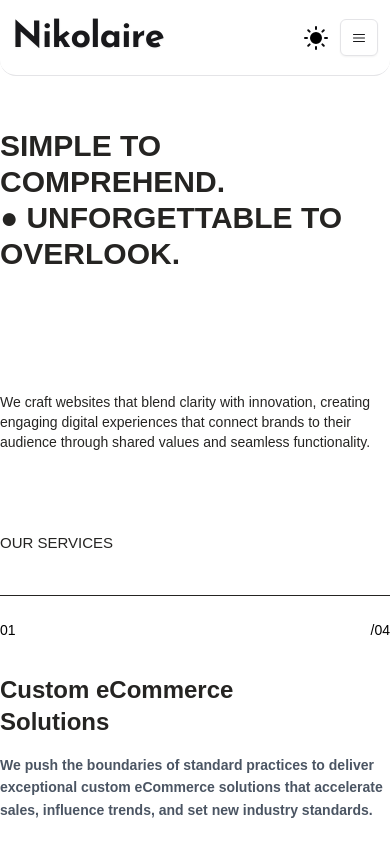
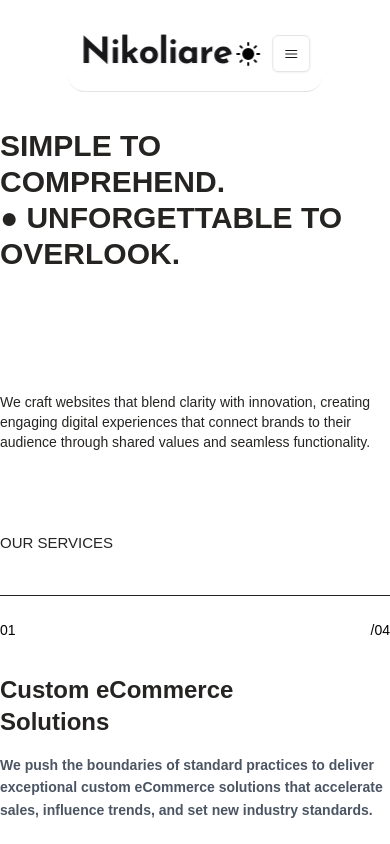
Before and after one commit to Nikolaire-io/Nikolaire, a Next.js app: page /web-dev in a window 390 px wide. Shown: the top 844 px of the page. Built offline with nearby package versions, Linux system fonts and the light colour scheme; a web font is replaced by a local one.

Commit message:
refactor(Navbar): Navbar animation initialize

```diff
--- a/src/components/Header/NavBar.tsx
+++ b/src/components/Header/NavBar.tsx
@@ -1,15 +1,204 @@
+// "use client";
+// import React, { useEffect, useState } from "react";
+// import { LetterPullup } from "@/components/ui/Letter-PulUp";
+// import {
+//   HoveredLink,
+//   Menu,
+//   MenuItem,
+//   ProductItem,
+// } from "@/components/ui/Nav-Menu";
+// import { cn } from "@/lib/utils";
+// import { ModeToggle } from "@/components/Mode-Toggle";
+// import { Button } from "../ui/button";
+// import {
+//   Sheet,
+//   SheetContent,
+//   SheetDescription,
+//   SheetHeader,
+//   SheetTitle,
+//   SheetTrigger,
+// } from "../ui/sheet";
+// import Link from "next/link";
+
+// const NavBar = () => {
+//   const [isSidebarOpen, setIsSidebarOpen] = useState(false);
+//   const navlinks = [
+//     {
+//       label: "Services",
+//       links: [
+//         { label: "Web Development", href: "/web-dev" },
+//         { label: "Interface Design", href: "/interface-design" },
+//         { label: "Search Engine Optimization", href: "/seo" },
+//         { label: "Branding", href: "/branding" },
+//       ],
+//     },
+//     {
+//       label: "Products",
+//       links: [
+//         {
+//           title: "Algochurn",
+//           href: "https://algochurn.com",
+//           src: "https://assets.aceternity.com/demos/algochurn.webp",
+//           description: "Prepare for tech interviews like never before.",
+//         },
+//         {
+//           title: "Tailwind Master Kit",
+//           href: "https://tailwindmasterkit.com",
+//           src: "https://assets.aceternity.com/demos/tailwindmasterkit.webp",
+//           description:
+//             "Production ready Tailwind css components for your next project",
+//         },
+//         {
+//           title: "Moonbeam",
+//           href: "https://gomoonbeam.com",
+//           src: "https://assets.aceternity.com/demos/Screenshot+2024-02-21+at+11.51.31%E2%80%AFPM.png",
+//           description:
+//             "Never write from scratch again. Go from idea to blog in minutes.",
+//         },
+//         {
+//           title: "Rogue",
+//           href: "https://userogue.com",
+//           src: "https://assets.aceternity.com/demos/Screenshot+2024-02-21+at+11.47.07%E2%80%AFPM.png",
+//           description:
+//             "Respond to government RFPs, RFIs and RFQs 10x faster using AI",
+//         },
+//       ],
+//     },
+//     {
+//       label: "Pricing",
+//       links: [
+//         { label: "Hobby", href: "/hobby" },
+//         { label: "Individual", href: "/individual" },
+//         { label: "Team", href: "/team" },
+//         { label: "Enterprise", href: "/enterprise" },
+//       ],
+//     },
+//   ];
+
+//   return (
+//     <nav className="fixed inset-x-0 max-w-screen-2xl mx-auto z-50 flex justify-between items-center py-4 px-3 backdrop-blur-xl bg-transparent  border-b border-border rounded-2xl  lg:px-8 h-[76px]">
+//       <Link
+//         href={"/"}
+//         children={<LetterPullup words={"Nikolaire"} delay={0.05} />}
+//       />
+//       <NavBarMenu className="bg-transparent " />
+//       <div className="flex items-center space-x-3">
+//         <ModeToggle />
+
+//         <Sheet open={isSidebarOpen} onOpenChange={setIsSidebarOpen}>
+//           <SheetTrigger asChild>
+//             <Button variant={"outline"} size={"icon"} className="md:hidden">
+//               <svg
+//                 xmlns="http://www.w3.org/2000/svg"
+//                 fill="none"
+//                 viewBox="0 0 24 24"
+//                 strokeWidth={1.5}
+//                 stroke="currentColor"
+//                 className="size-6  "
+//               >
+//                 <path
+//                   strokeLinecap="round"
+//                   strokeLinejoin="round"
+//                   d={`${
+//                     isSidebarOpen
+//                       ? "M6 18 18 6M6 6l12 12"
+//                       : "M3.75 6.75h16.5M3.75 12h16.5m-16.5 5.25h16.5"
+//                   }`}
+//                 />
+//               </svg>
+//             </Button>
+//           </SheetTrigger>
+//           <SheetContent>
+//             <SheetHeader className="mt-4">
+//               <SheetTitle className="font-josefin-sans text-xl font-semibold  ">
+//                 Nikolaire
+//               </SheetTitle>
+//               <SheetDescription>
+//                 <p className="text-sm text-gray-500">
+//                   We build products that empower people
+//                 </p>
+//               </SheetDescription>
+//             </SheetHeader>
+//           </SheetContent>
+//         </Sheet>
+//       </div>
+//     </nav>
+//   );
+// };
+
+// export default NavBar;
+
+// function NavBarMenu({ className }: { className: string }) {
+//   const [active, setActive] = useState<string | null>(null);
+//   return (
+//     <div
+//       className={cn(
+//         "md:fixed md:inline-block  hidden  inset-x-0 max-w-2xl mx-auto z-50",
+//         className
+//       )}
+//     >
+//       <Menu setActive={setActive}>
+//         <MenuItem setActive={setActive} active={active} item="Services">
+//           <div className="flex flex-col space-y-4 text-sm">
+//             <HoveredLink href="/web-dev">Web Development</HoveredLink>
+//             <HoveredLink href="/interface-design">
+//               BackEnd Development
+//             </HoveredLink>
+//             <HoveredLink href="/seo">App Development</HoveredLink>
+//             <HoveredLink href="/branding">
+//               Infrastructure Development{" "}
+//             </HoveredLink>
+//           </div>
+//         </MenuItem>
+//         {/* <MenuItem setActive={setActive} active={active} item="Products">
+//           <div className="  text-sm grid grid-cols-2 gap-10 p-4">
+//             <ProductItem
+//               title="Algochurn"
+//               href="https://algochurn.com"
+//               src="https://assets.aceternity.com/demos/algochurn.webp"
+//               description="Prepare for tech interviews like never before."
+//             />
+//             <ProductItem
+//               title="Tailwind Master Kit"
+//               href="https://tailwindmasterkit.com"
+//               src="https://assets.aceternity.com/demos/tailwindmasterkit.webp"
+//               description="Production ready Tailwind css components for your next project"
+//             />
+//             <ProductItem
+//               title="Moonbeam"
+//               href="https://gomoonbeam.com"
+//               src="https://assets.aceternity.com/demos/Screenshot+2024-02-21+at+11.51.31%E2%80%AFPM.png"
+//               description="Never write from scratch again. Go from idea to blog in minutes."
+//             />
+//             <ProductItem
+//               title="Rogue"
+//               href="https://userogue.com"
+//               src="https://assets.aceternity.com/demos/Screenshot+2024-02-21+at+11.47.07%E2%80%AFPM.png"
+//               description="Respond to government RFPs, RFIs and RFQs 10x faster using AI"
+//             />
+//           </div>
+//         </MenuItem> */}
+//         <MenuItem setActive={setActive} active={active} item="Pricing">
+//           <div className="flex flex-col space-y-4 text-sm">
+//             <HoveredLink href="/hobby">Hobby</HoveredLink>
+//             <HoveredLink href="/individual">Individual</HoveredLink>
+//             <HoveredLink href="/team">Team</HoveredLink>
+//             <HoveredLink href="/enterprise">Enterprise</HoveredLink>
+//           </div>
+//         </MenuItem>
+//       </Menu>
+//     </div>
+//   );
+// }
+
+
 "use client";
-import React, { useEffect, useState } from "react";
+import { useRef, useState } from "react";
 import { LetterPullup } from "@/components/ui/Letter-PulUp";
-import {
-  HoveredLink,
-  Menu,
-  MenuItem,
-  ProductItem,
-} from "@/components/ui/Nav-Menu";
+import { HoveredLink, Menu, MenuItem } from "@/components/ui/Nav-Menu";
 import { cn } from "@/lib/utils";
 import { ModeToggle } from "@/components/Mode-Toggle";
-import { Button } from "../ui/button";
+import { Button } from "@/components/ui/button";
 import {
   Sheet,
   SheetContent,
@@ -17,11 +206,51 @@ import {
   SheetHeader,
   SheetTitle,
   SheetTrigger,
-} from "../ui/sheet";
+} from "@/components/ui/sheet";
 import Link from "next/link";
+import { useGSAP } from "@gsap/react";
+import gsap from "gsap";
+import { ScrollTrigger } from "gsap/ScrollTrigger";
+
+// Register ScrollTrigger plugin
+gsap.registerPlugin(ScrollTrigger);
 
 const NavBar = () => {
   const [isSidebarOpen, setIsSidebarOpen] = useState(false);
+  const navbarRef = useRef<HTMLElement>(null);
+
+  useGSAP(() => {
+    if (!navbarRef.current) return;
+
+    // Initial state - fixed at top with 65% width
+    gsap.set(navbarRef.current, {
+      width: "65%",
+      left: "50%",
+      xPercent: -50,
+      position: "fixed",
+      top: "1rem",
+    });
+
+    // Animation for width expansion on scroll
+    gsap.to(navbarRef.current, {
+      width: "80%", // Expands to 90% width when scrolling
+      scrollTrigger: {
+        trigger: "body",
+        start: "top top",
+        end: "+=300",
+        scrub: 0.5, // Smooth scrubbing
+        toggleActions: "play none none reverse",
+      },
+      ease: "power2.out",
+      duration: 0.5,
+    });
+
+    return () => {
+      // Clean up ScrollTrigger
+      ScrollTrigger.getAll().forEach((trigger) => trigger.kill());
+    };
+  }, []);
+
   const navlinks = [
     {
       label: "Services",
@@ -76,15 +305,17 @@ const NavBar = () => {
   ];
 
   return (
-    <nav className="fixed inset-x-0 max-w-screen-2xl mx-auto z-50 flex justify-between items-center py-4 px-3 backdrop-blur-xl bg-transparent  border-b border-border rounded-2xl  lg:px-8 h-[76px]">
+    <nav
+      ref={navbarRef}
+      className="z-50 flex justify-between items-center py-4 px-3 backdrop-blur-xl bg-transparent border-b border-border rounded-2xl lg:px-8 h-[76px]"
+    >
       <Link
         href={"/"}
-        children={<LetterPullup words={"Nikolaire"} delay={0.05} />}
+        children={<LetterPullup words={"Nikoliare"} delay={0.05} />}
       />
-      <NavBarMenu className="bg-transparent " />
+      <NavBarMenu className="bg-transparent" />
       <div className="flex items-center space-x-3">
         <ModeToggle />
-
         <Sheet open={isSidebarOpen} onOpenChange={setIsSidebarOpen}>
           <SheetTrigger asChild>
             <Button variant={"outline"} size={"icon"} className="md:hidden">
@@ -94,7 +325,7 @@ const NavBar = () => {
                 viewBox="0 0 24 24"
                 strokeWidth={1.5}
                 stroke="currentColor"
-                className="size-6  "
+                className="size-6"
               >
                 <path
                   strokeLinecap="round"
@@ -110,7 +341,7 @@ const NavBar = () => {
           </SheetTrigger>
           <SheetContent>
             <SheetHeader className="mt-4">
-              <SheetTitle className="font-josefin-sans text-xl font-semibold  ">
+              <SheetTitle className="font-josefin-sans text-xl font-semibold">
                 Nikolaire
               </SheetTitle>
               <SheetDescription>
@@ -133,7 +364,7 @@ function NavBarMenu({ className }: { className: string }) {
   return (
     <div
       className={cn(
-        "md:fixed md:inline-block  hidden  inset-x-0 max-w-2xl mx-auto z-50",
+        "md:fixed md:inline-block hidden inset-x-0 max-w-2xl mx-auto z-50",
         className
       )}
     >
@@ -146,38 +377,10 @@ function NavBarMenu({ className }: { className: string }) {
             </HoveredLink>
             <HoveredLink href="/seo">App Development</HoveredLink>
             <HoveredLink href="/branding">
-              Infrastructure Development{" "}
+              Infrastructure Development
             </HoveredLink>
           </div>
         </MenuItem>
-        {/* <MenuItem setActive={setActive} active={active} item="Products">
-          <div className="  text-sm grid grid-cols-2 gap-10 p-4">
-            <ProductItem
-              title="Algochurn"
-              href="https://algochurn.com"
-              src="https://assets.aceternity.com/demos/algochurn.webp"
-              description="Prepare for tech interviews like never before."
-            />
-            <ProductItem
-              title="Tailwind Master Kit"
-              href="https://tailwindmasterkit.com"
-              src="https://assets.aceternity.com/demos/tailwindmasterkit.webp"
-              description="Production ready Tailwind css components for your next project"
-            />
-            <ProductItem
-              title="Moonbeam"
-              href="https://gomoonbeam.com"
-              src="https://assets.aceternity.com/demos/Screenshot+2024-02-21+at+11.51.31%E2%80%AFPM.png"
-              description="Never write from scratch again. Go from idea to blog in minutes."
-            />
-            <ProductItem
-              title="Rogue"
-              href="https://userogue.com"
-              src="https://assets.aceternity.com/demos/Screenshot+2024-02-21+at+11.47.07%E2%80%AFPM.png"
-              description="Respond to government RFPs, RFIs and RFQs 10x faster using AI"
-            />
-          </div>
-        </MenuItem> */}
         <MenuItem setActive={setActive} active={active} item="Pricing">
           <div className="flex flex-col space-y-4 text-sm">
             <HoveredLink href="/hobby">Hobby</HoveredLink>
```
Also changed, not shown: 1 other file (tests, documents, lock files or other folders).
